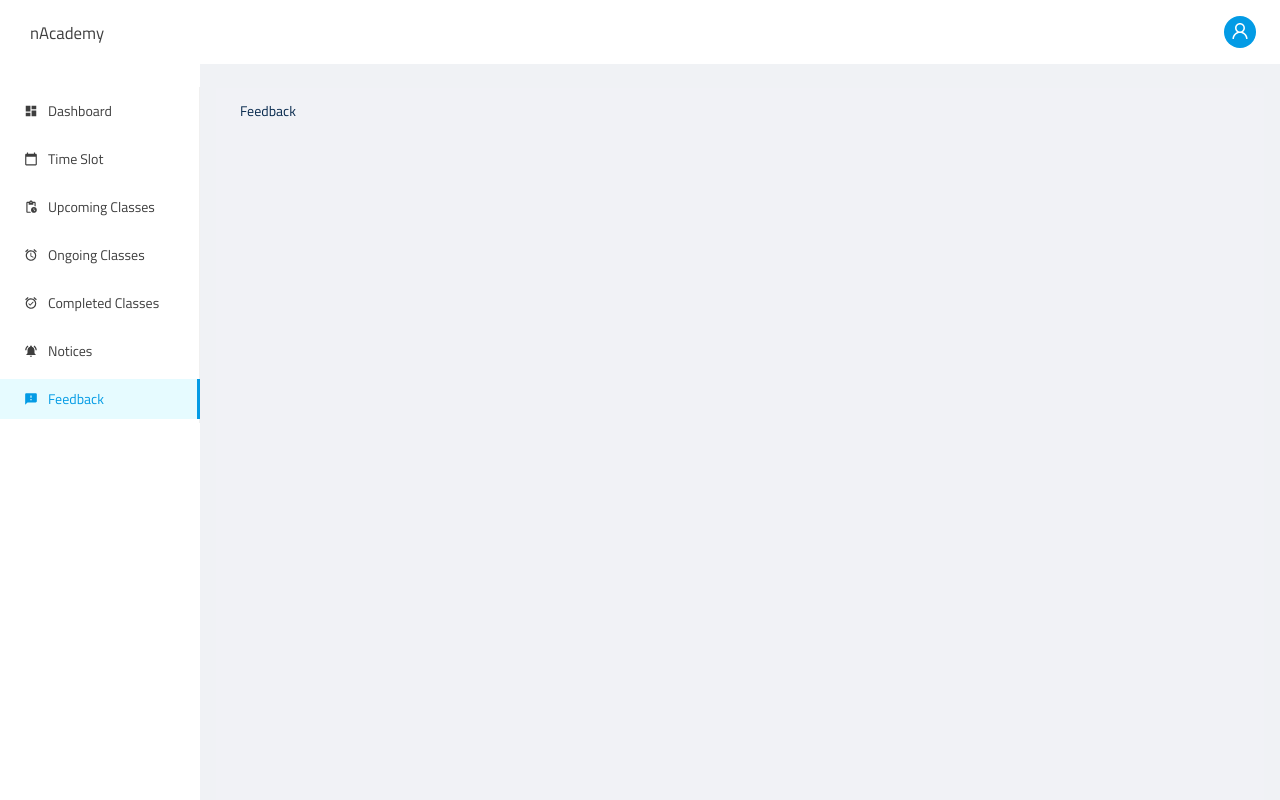
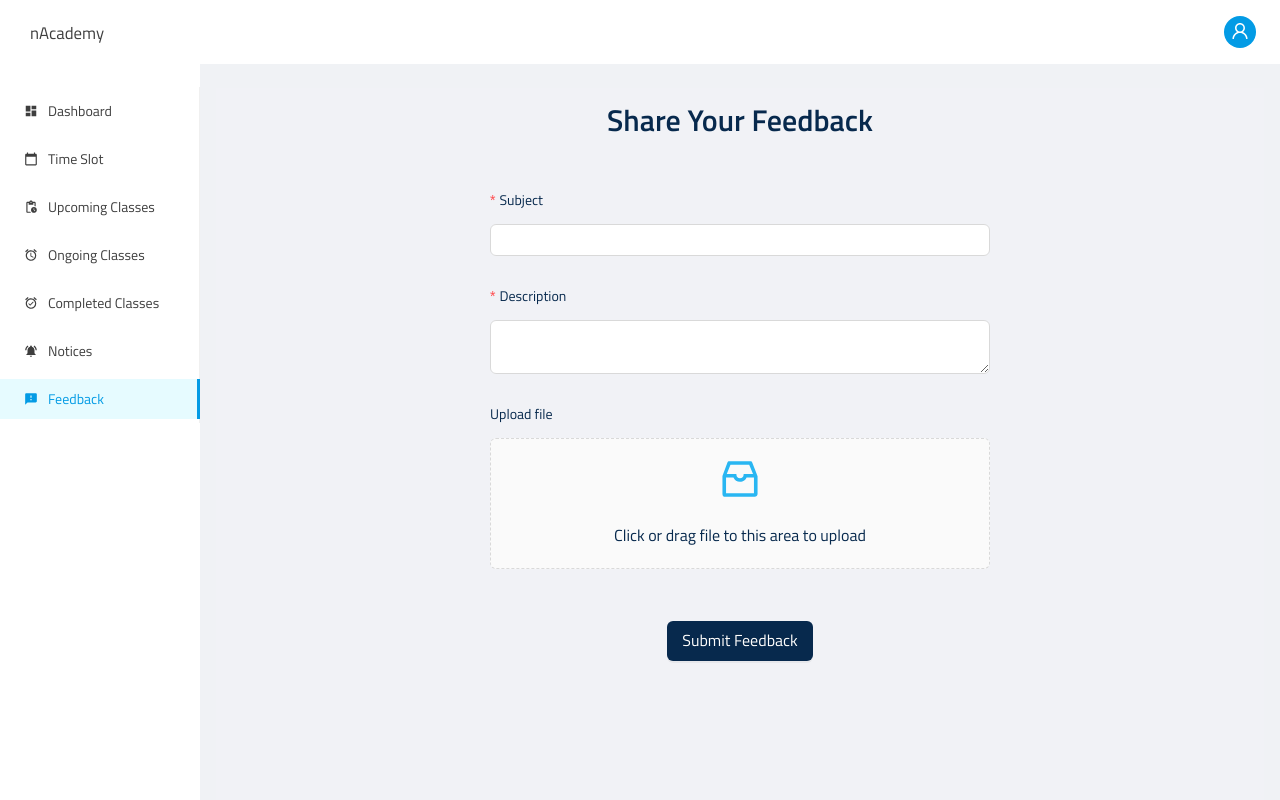
Before and after one commit to darkalgo/nacademy-frontend, a React (Create React App) app: page /tutor/feedback in a window 1280 px wide. Shown: the top 800 px of the page. Built offline with nearby package versions, Linux system fonts and the light colour scheme; sample sign-in values are in the browser's storage.

Commit message:
feat: added feedback page for tutor

```diff
--- a/src/components/Tutor/UpcomingClassCard.jsx
+++ b/src/components/Tutor/UpcomingClassCard.jsx
@@ -56,7 +56,7 @@ const UpcomingClassCard = () => {
           <Title level={5}>Biology </Title>
         </Col>
         <Col xs={{ span: 24 }}>
-          <Button block type="primary" icon={<CalendarFilled />} className="bg white-text">
+          <Button block type="primary" icon={<CalendarFilled />} className="bg white-text" size="large">
             Reschedule Class Time
           </Button>
         </Col>
--- a/src/pages/Tutors/TutorFeedback.jsx
+++ b/src/pages/Tutors/TutorFeedback.jsx
@@ -1,9 +1,75 @@
 import React from "react";
+import { Col, Form, Input, Row, Typography, Upload, message, Button } from "antd";
+import { InboxOutlined } from "@ant-design/icons";
+
+const { Title } = Typography;
+const { Dragger } = Upload;
+const { TextArea } = Input;
 
 const TutorFeedback = () => {
+  const { form } = Form.useForm();
+
+  const props = {
+    name: "file",
+    action: "https://www.mocky.io/v2/5cc8019d300000980a055e76",
+    headers: {
+      authorization: "authorization-text",
+    },
+    onChange(info) {
+      if (info.file.status !== "uploading") {
+        console.log(info.file, info.fileList);
+      }
+      if (info.file.status === "done") {
+        message.success(`${info.file.name} file uploaded successfully`);
+      } else if (info.file.status === "error") {
+        message.error(`${info.file.name} file upload failed.`);
+      }
+    },
+  };
+
+  const onFinish = (values) => {
+    console.log(values);
+  };
+
   return (
     <div>
-      <h1>Feedback</h1>
+      <Form form={form} onFinish={onFinish}>
+        <Row justify="center" className="mb-2">
+          <Title level={2}>Share Your Feedback</Title>
+        </Row>
+
+        <Row justify="center">
+          <Col xs={{ span: 24 }} lg={{ span: 12 }}>
+            <Form.Item name="subject" label="Subject" labelCol={{ span: 24 }} rules={[{ required: true }]}>
+              <Input />
+            </Form.Item>
+          </Col>
+        </Row>
+        <Row justify="center">
+          <Col xs={{ span: 24 }} lg={{ span: 12 }}>
+            <Form.Item name="description" label="Description" labelCol={{ span: 24 }} rules={[{ required: true }]}>
+              <TextArea />
+            </Form.Item>
+          </Col>
+        </Row>
+        <Row justify="center">
+          <Col xs={{ span: 24 }} md={{ span: 12 }}>
+            <Form.Item label="Upload file" labelCol={{ span: 24 }}>
+              <Dragger {...props}>
+                <p className="ant-upload-drag-icon">
+                  <InboxOutlined />
+                </p>
+                <p className="ant-upload-text">Click or drag file to this area to upload</p>
+              </Dragger>
+            </Form.Item>
+          </Col>
+        </Row>
+        <Row justify="center" className="mt-2">
+          <Button type="primary" htmlType="submit" size="large" className="bg white-text">
+            Submit Feedback
+          </Button>
+        </Row>
+      </Form>
     </div>
   );
 };
--- a/src/pages/Tutors/TutorOngoingClasses.jsx
+++ b/src/pages/Tutors/TutorOngoingClasses.jsx
@@ -77,7 +77,7 @@ const TutorOngoingClasses = () => {
             </Link>
           </Col>
           <Col xs={{ span: 6 }} className="mt-2">
-            <Button block type="primary" icon={<CheckCircleOutlined />} className="bg white-text">
+            <Button block type="primary" icon={<CheckCircleOutlined />} className="bg white-text" size="large">
               Join Class
             </Button>
           </Col>
```
